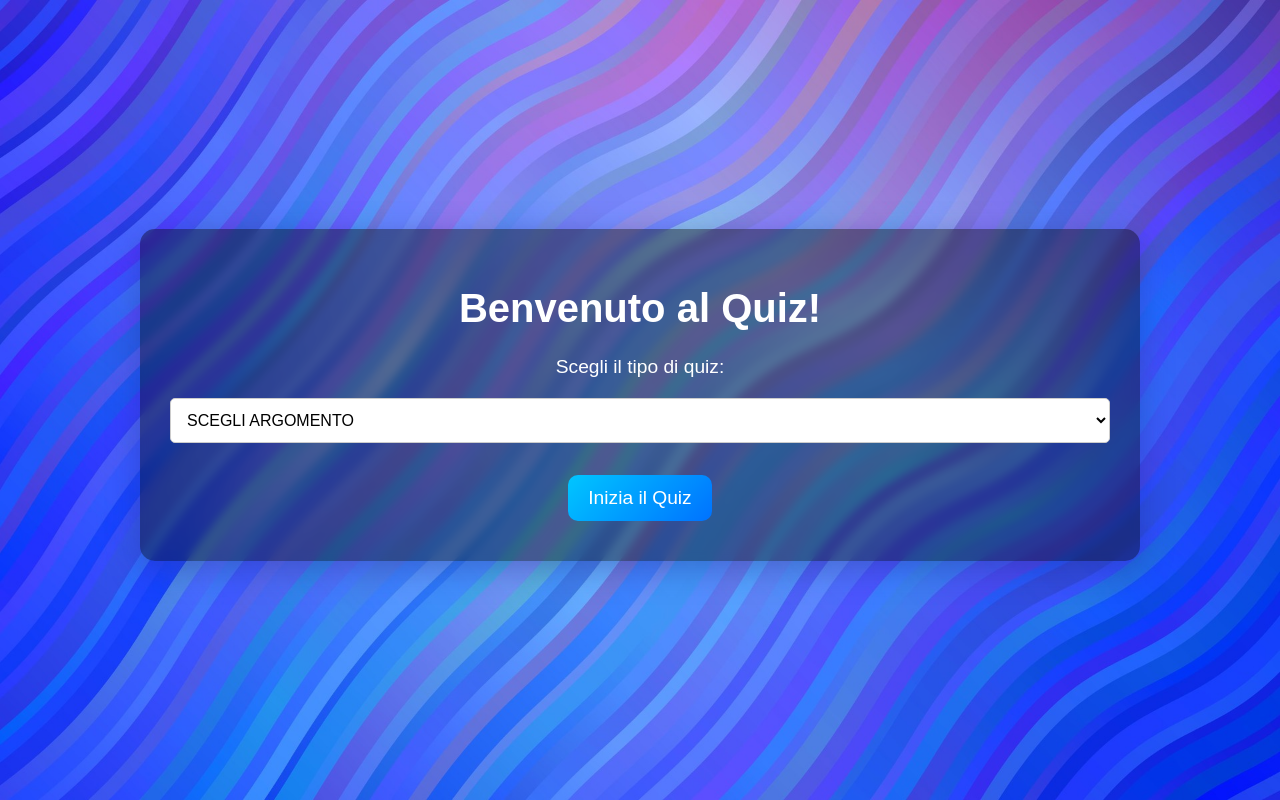
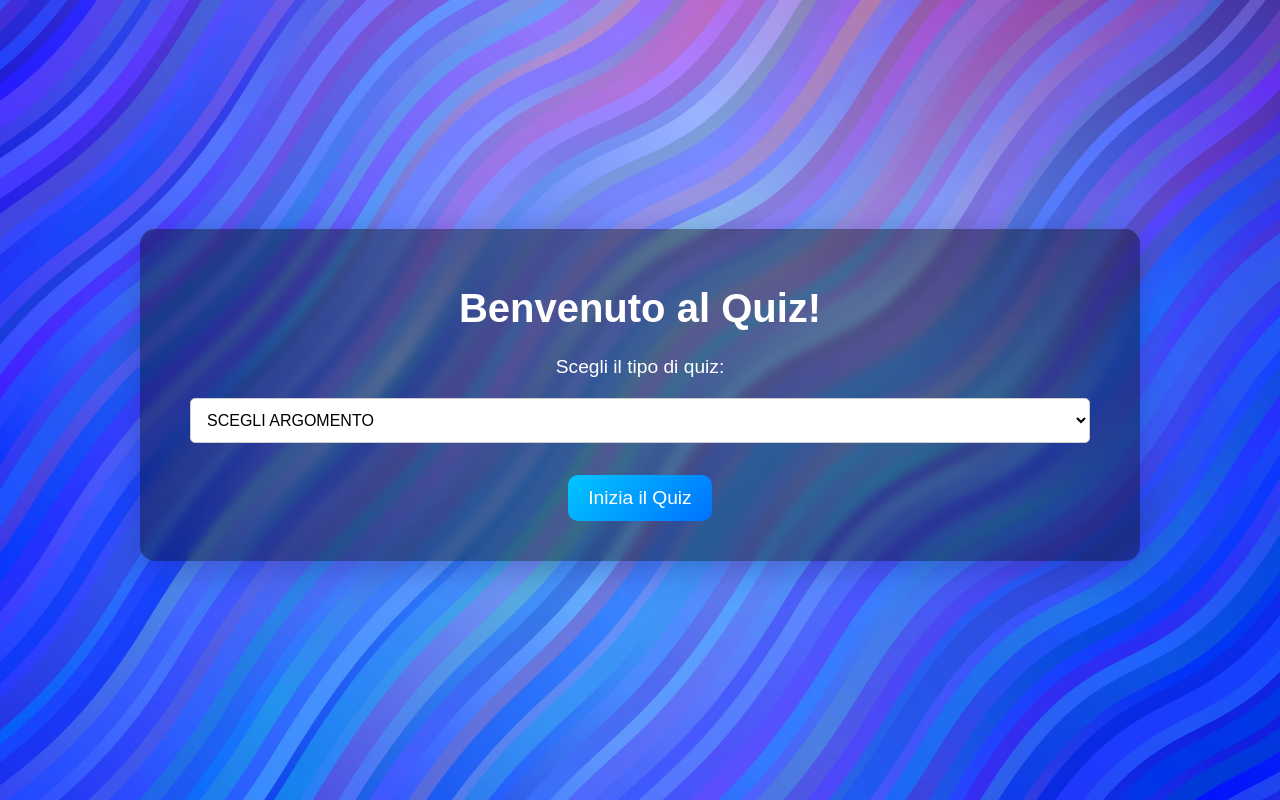
Before and after one commit to Bruscox/Quiz, a plain HTML site: page index.html in a window 1280 px wide. Drawn offline with Linux system fonts and the light colour scheme.

Commit message:
Update stile.css

```diff
--- a/stile.css
+++ b/stile.css
@@ -81,7 +81,7 @@ h3{
 }
 
 .quiz-select {
-    margin: 20px 0;
+    margin: 20px;
 }
 
 label {
```
